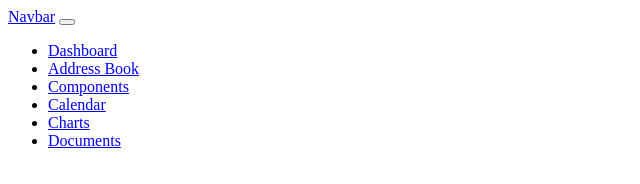
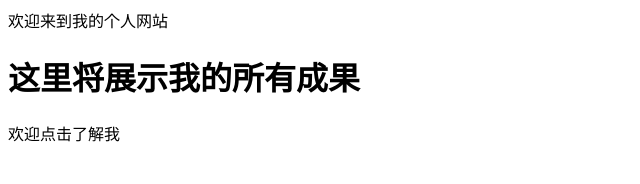
Before and after one commit to Shilren/Shilren.github.io, a plain HTML site: page index.html in a window 1280 px wide. Shown: the whole page, without its empty margins (0-640 px from the left). Drawn offline with Linux system fonts and the light colour scheme.

Commit message:
second commit

```diff
--- a/index.html
+++ b/index.html
@@ -1,29 +1,10 @@
-<nav class="navbar navbar-expand-custom navbar-mainbg">
-        <a class="navbar-brand navbar-logo" href="#">Navbar</a>
-        <button class="navbar-toggler" type="button" aria-controls="navbarSupportedContent" aria-expanded="false" aria-label="Toggle navigation">
-        <i class="fas fa-bars text-white"></i>
-        </button>
-        <div class="collapse navbar-collapse" id="navbarSupportedContent">
-            <ul class="navbar-nav ml-auto">
-                <div class="hori-selector"><div class="left"></div><div class="right"></div></div>
-                <li class="nav-item">
-                    <a class="nav-link" href="javascript:void(0);"><i class="fas fa-tachometer-alt"></i>Dashboard</a>
-                </li>
-                <li class="nav-item active">
-                    <a class="nav-link" href="javascript:void(0);"><i class="far fa-address-book"></i>Address Book</a>
-                </li>
-                <li class="nav-item">
-                    <a class="nav-link" href="javascript:void(0);"><i class="far fa-clone"></i>Components</a>
-                </li>
-                <li class="nav-item">
-                    <a class="nav-link" href="javascript:void(0);"><i class="far fa-calendar-alt"></i>Calendar</a>
-                </li>
-                <li class="nav-item">
-                    <a class="nav-link" href="javascript:void(0);"><i class="far fa-chart-bar"></i>Charts</a>
-                </li>
-                <li class="nav-item">
-                    <a class="nav-link" href="javascript:void(0);"><i class="far fa-copy"></i>Documents</a>
-                </li>
-            </ul>
-        </div>
-    </nav>
+<!DOCTYPE html>
+<html>
+<head>
+    <tittle>欢迎来到我的个人网站</tittle>
+</head>
+<body>
+    <h1>这里将展示我的所有成果</h1>
+    <p>欢迎点击了解我</p>
+</body>
+</html>
```
